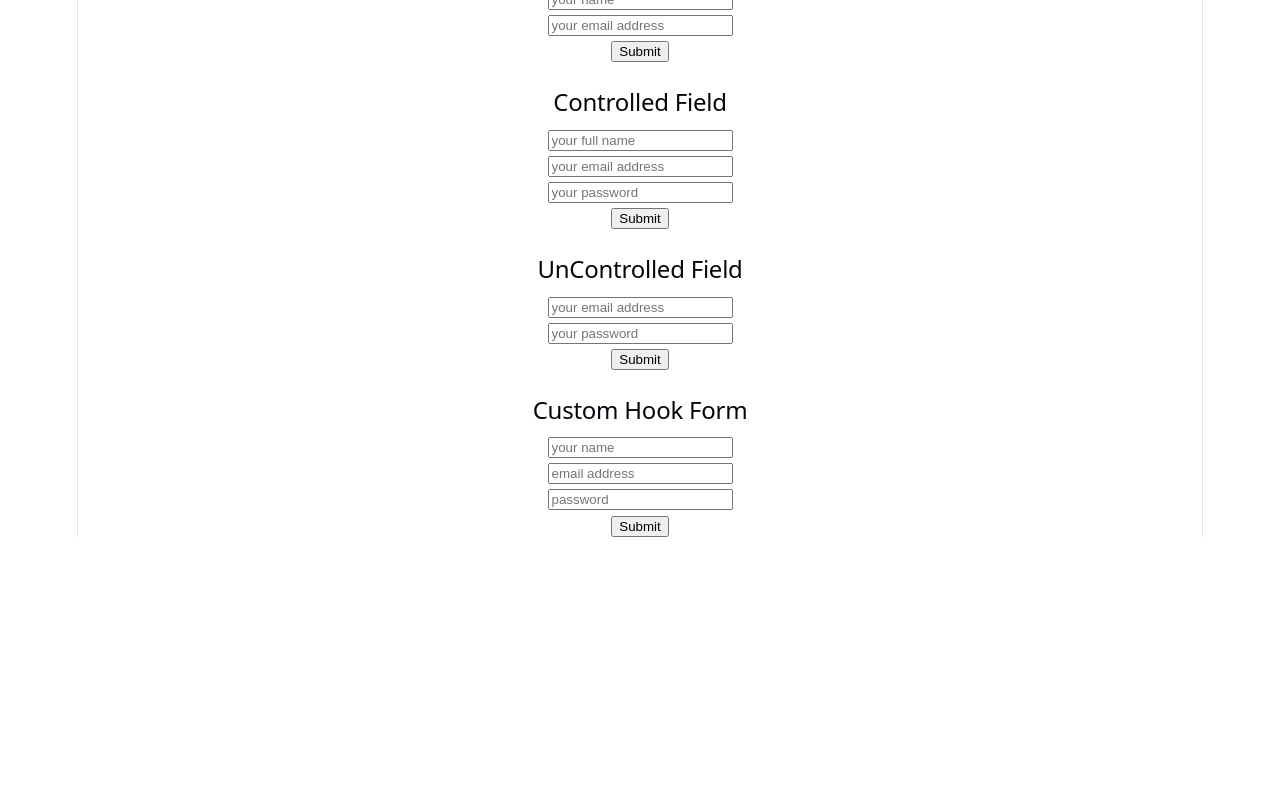
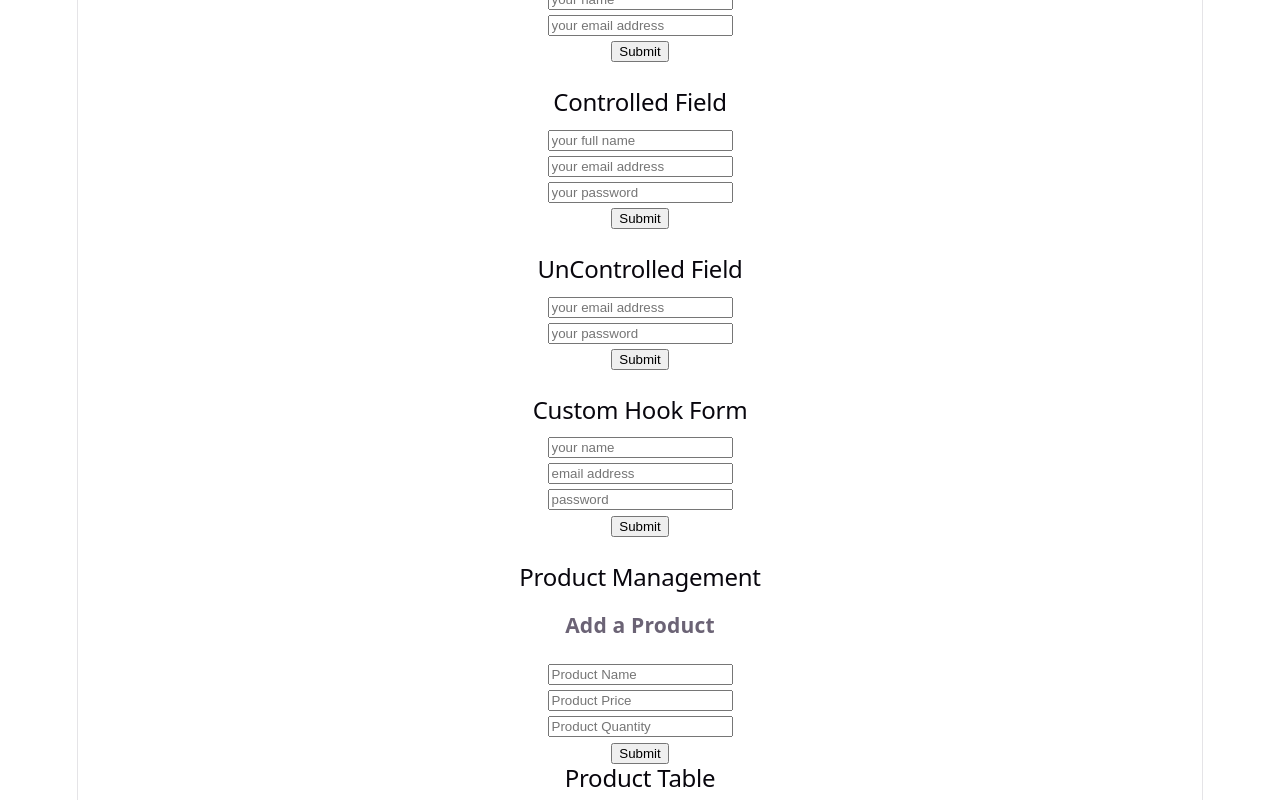
Before and after one commit to shafrinahamed0007/Mi7Mo38Explore-react-from, a React (Vite) app: page / in a window 1280 px wide. Shown: the part 283-1083 px from the top of the page. Before the commit the page ends 820 px from the top, so only its background shows below. Built offline with nearby package versions, Linux system fonts and the light colour scheme.

Commit message:
Create Product Form And Collect Product Data

```diff
--- a/src/App.jsx
+++ b/src/App.jsx
@@ -2,6 +2,7 @@
 import ControlledFiled from "./components/ControlledField/ControlledFiled";
 import FormAction from "./components/FormAction/FormAction";
 import HookForm from "./components/HookForm/HookForm";
+import ProductManagement from "./components/ProductManagement/ProductManagement";
 import SimpleForm from "./components/SimpleForm/SimpleForm";
 import UnControlledField from "./components/UnControlledField/UnControlledField";
 
@@ -18,6 +19,8 @@
       <UnControlledField />
       <br />
       <HookForm />
+      <br />
+      <ProductManagement />
     </>
   );
 }
--- a/src/__get__form__data.js
+++ b/src/__get__form__data.js
@@ -10,5 +10,7 @@
  *
  * 4. uncontrolled using useRef
  *
+ * 5. Hooks Form
+ *
  *
  */
--- /dev/null
+++ b/src/components/ProductManagement/ProductForm.jsx
@@ -0,0 +1,35 @@
+const ProductForm = () => {
+  const handleProductSubmit = (e) => {
+    e.preventDefault();
+    // console.log(e.target);
+    const name = e.target.name.value;
+    const price = e.target.price.value;
+    const quantity = e.target.quantity.value;
+
+    // console.log("Name:", name, "Price: ", price, "Quantity: ", quantity );
+
+    const newProduct = {
+        name,
+        price,
+        quantity
+    }
+
+    console.log(newProduct)
+  };
+  return (
+    <div>
+      <h3>Add a Product</h3>
+      <form onSubmit={handleProductSubmit}>
+        <input type="text" name="name" placeholder="Product Name" />
+        <br />
+        <input type="number" name="price" placeholder="Product Price" />
+        <br />
+        <input type="number" name="quantity" placeholder="Product Quantity" />
+        <br />
+        <input type="submit" value="Submit" />
+      </form>
+    </div>
+  );
+};
+
+export default ProductForm;
--- /dev/null
+++ b/src/components/ProductManagement/ProductManagement.jsx
@@ -0,0 +1,15 @@
+import ProductForm from "./ProductForm";
+import ProductTable from "./ProductTable";
+
+
+const ProductManagement = () => {
+    return (
+        <div>
+            <h2>Product Management</h2>
+            <ProductForm />
+            <ProductTable />
+        </div>
+    );
+};
+
+export default ProductManagement;
--- /dev/null
+++ b/src/components/ProductManagement/ProductTable.jsx
@@ -0,0 +1,9 @@
+const ProductTable = () => {
+  return (
+    <div>
+      <h2>Product Table</h2>
+    </div>
+  );
+};
+
+export default ProductTable;
```
